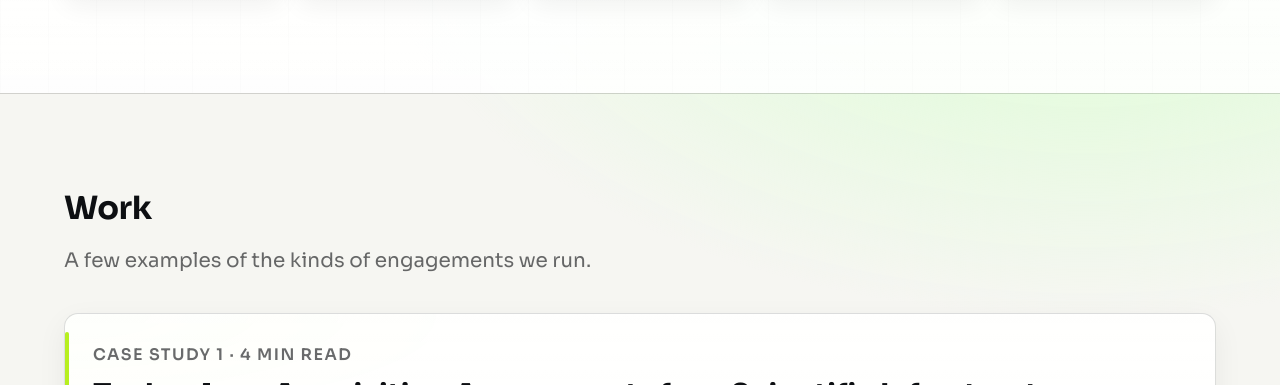
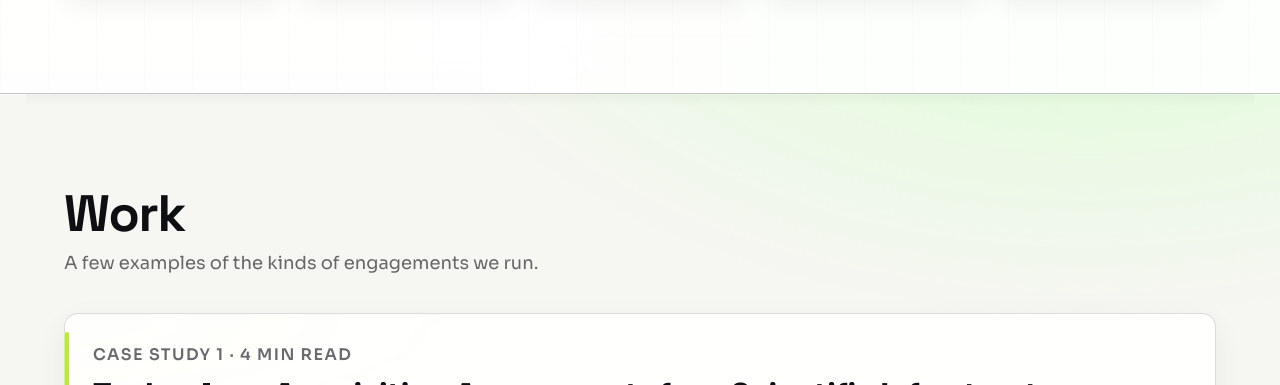
Before and after one commit to zhalday/Website, a website: page index.html in a window 1280 px wide. Shown: the part 3223-3608 px from the top of the page. Drawn offline with nearby package versions, Linux system fonts and the light colour scheme.

Commit message:
Align section typography and add toolkit reveal animation

```diff
--- a/index.html
+++ b/index.html
@@ -327,8 +327,8 @@
       <!-- Work -->
       <section id="work" class="section">
         <div class="container">
-          <h2>Work</h2>
-          <p class="sub" style="max-width: 75ch;">
+          <h2 class="section-display-title">Work</h2>
+          <p class="sub section-intro">
             A few examples of the kinds of engagements we run.
           </p>
 
@@ -346,8 +346,8 @@
       <!-- Contact -->
       <section id="contact" class="section">
         <div class="container">
-          <h2>Contact</h2>
-          <p class="sub" style="max-width: 75ch;">
+          <h2 class="section-display-title">Contact</h2>
+          <p class="sub section-intro">
             Tell us what you're trying to achieve, what's getting in the way, and what "better" looks like.
             We'll respond with next steps and a simple engagement option.
           </p>
--- a/script.js
+++ b/script.js
@@ -64,6 +64,11 @@ for (const group of document.querySelectorAll(".section .cards")) {
     observeReveal(card, i);
   });
 }
+
+// Toolkit logos: staggered reveal
+Array.from(document.querySelectorAll(".toolkit-logos .toolkit-logo-item")).forEach((logo, i) => {
+  observeReveal(logo, i);
+});
 
 function escapeHtml(value) {
   return value
--- a/styles.css
+++ b/styles.css
@@ -666,8 +666,22 @@ h3{
 
 /* Sections */
 .section{
+  position: relative;
   padding: var(--space-6) 0;
-  border-top: 1px solid var(--line);
+  border-top: 1px solid rgba(13,15,18,.2);
+  box-shadow: inset 0 1px 0 rgba(255,255,255,.58);
+}
+
+.section::after{
+  content: "";
+  position: absolute;
+  top: 0;
+  left: clamp(14px, 2vw, 40px);
+  right: clamp(14px, 2vw, 40px);
+  height: 12px;
+  pointer-events: none;
+  background: linear-gradient(to bottom, rgba(13,15,18,.06), rgba(13,15,18,0));
+  opacity: .6;
 }
 
 .section.alt{
@@ -1548,6 +1562,9 @@ input:focus, textarea:focus{
 }
 
 @media (max-width: 900px){
+  .section::after{
+    height: 10px;
+  }
   .hero{ padding: 72px 0; }
   .hero-grid{ grid-template-columns: 1fr; gap: 28px; }
   .nav{ padding: 20px 0; }
@@ -1608,6 +1625,9 @@ input:focus, textarea:focus{
 }
 
 @media (max-width: 520px){
+  .section::after{
+    height: 8px;
+  }
   .container{ padding-inline: 14px; }
   .hero{ padding: 56px 0; }
   h1{
```
